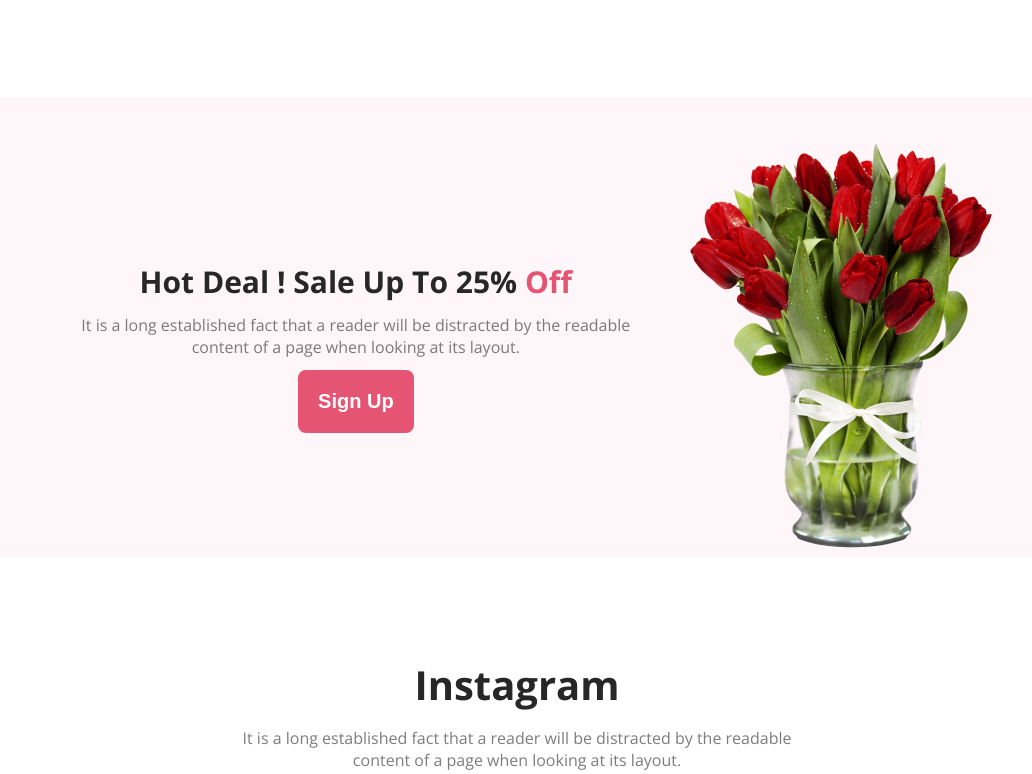
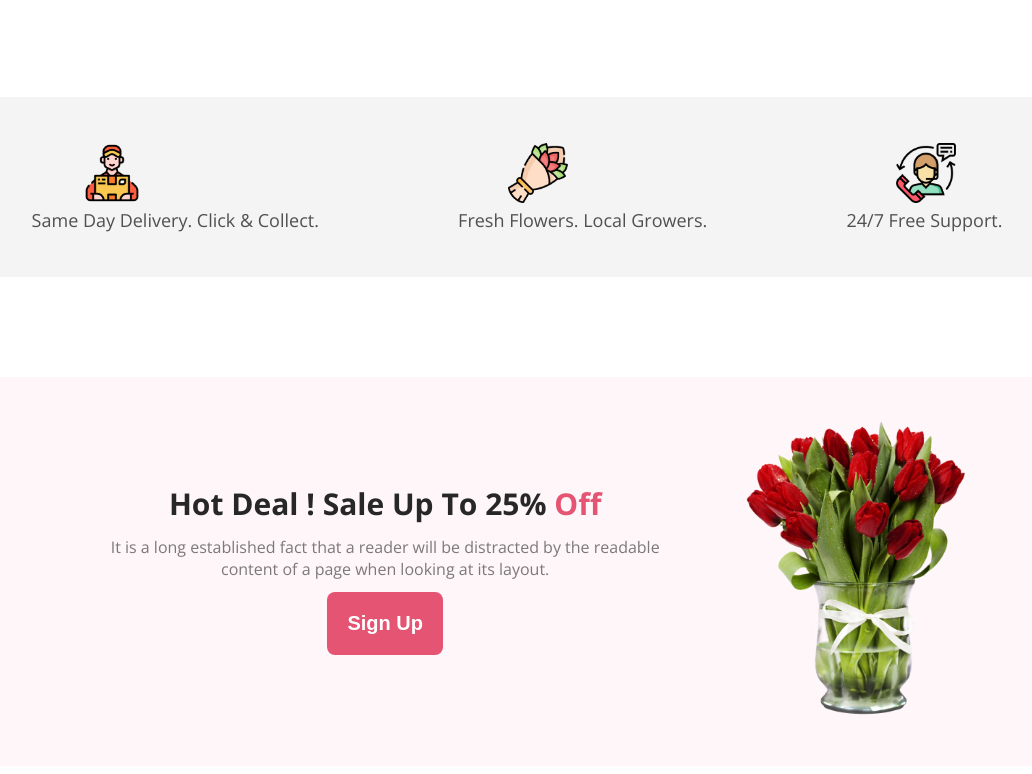
Before and after one commit to arifu00/flower-shop-assignment-ph, a plain HTML site: page index.html in a window 1280 px wide. Shown: the part 1326-2100 px from the top of the page, without its empty margins (123-1155 px from the left). Drawn offline with nearby package versions, Linux system fonts and the light colour scheme.

Commit message:
added support section

```diff
--- a/index.html
+++ b/index.html
@@ -50,6 +50,27 @@
                     <p><u>Pink Flower Tree</u></p>
                 </div>
             </div>
+
+            <div class="support">
+                <div class="support-info">
+
+                        <img class="support-img" src="asset/group.png" alt="">
+
+                    <p class="support-p">Same Day Delivery. Click & Collect.</p>
+                </div>
+                <div class="support-info">
+
+                    <img class="support-img" src="asset/group2.png" alt="">
+
+                    <p class="support-p">Fresh Flowers. Local Growers.</p>
+                </div>
+                <div class="support-info">
+
+                    <img class="support-img" src="asset/group1.png" alt="">
+
+                    <p class="support-p">24/7 Free Support.</p>
+                </div>
+            </div>
         </section>
         <!-- featured-flowers section end  -->
 
@@ -63,7 +84,7 @@
                     <button  class="btn-primary">Sign Up</button>
                 </div>
             </div>
-            <img src="asset/pngwing 8.png" alt="">
+            <img class="hot-deal-pic" src="asset/pngwing 8.png" alt="">
            </div>
         </section>
         <!-- hot deal section end -->
--- a/style.css
+++ b/style.css
@@ -19,7 +19,8 @@
     font-weight: 700;
     cursor: pointer;
 }
-.btn-primary:hover{
+
+.btn-primary:hover {
     background-color: gold;
     color: black;
 }
@@ -109,14 +110,14 @@
     background: rgba(5, 151, 160, 0.15);
     height: 380px;
     width: 350px;
-    padding: 40px 15px 20px 15px;
+    padding: 40px 15px 30px 15px;
 }
 
 .featured-flowers-pic-3 {
     border-radius: 300px 300px 0px 0px;
     background: rgba(71, 125, 17, 0.15);
     height: 380px;
-    padding: 70px 35px 0px 35px;
+    padding: 70px 45px 0px 45px;
 }
 
 .featured-flowers-info p {
@@ -124,6 +125,30 @@
     text-align: center;
     font-size: 18px;
     font-weight: 700;
+}
+
+.support {
+    height: 180px;
+    margin-top: 100px;
+    border-radius: 8px;
+    background: rgba(39, 39, 39, 0.05);
+    display: flex;
+    justify-content: space-around;
+    align-items: center;
+    gap: 30px;
+}
+
+.support-img {
+    width: 60px;
+    text-align: center;
+    margin-left: 50px;
+}
+
+.support-p {
+    color: rgba(39, 39, 39, 0.80);
+    text-align: center;
+    font-size: 18px;
+    font-weight: 400;
 }
 
 /* featured-flowers section end  */
@@ -137,7 +162,7 @@
 .hot-deal {
     margin: 0 auto;
     display: flex;
-    padding: 40px 100px 0px 150px;
+    padding: 40px 100px 45px 150px;
     justify-content: space-evenly;
     align-items: center;
 
@@ -158,6 +183,10 @@
     font-size: 16px;
     font-weight: 400;
     margin-bottom: 12px;
+}
+.hot-deal-pic{
+    width: 230px;
+
 }
 
 .btn-center {
@@ -181,33 +210,38 @@
 
 /* Extra (Our Blog) Section  */
 
-.blog-container{
+.blog-container {
     display: flex;
     gap: 22px;
     justify-content: center;
 }
-.blog-info{
+
+.blog-info {
     border: 3px solid red;
     padding: 8px;
 }
-.blog-title{
+
+.blog-title {
     color: #393737;
-text-align: center;
-font-size: 18px;
-font-weight: 800;
-margin-bottom: 8px;
+    text-align: center;
+    font-size: 18px;
+    font-weight: 800;
+    margin-bottom: 8px;
 }
-.blog-title:hover{
+
+.blog-title:hover {
     color: darkblue;
 }
-.blog-description{
+
+.blog-description {
     color: rgba(71, 69, 69, 0.6);
     font-size: 17px;
     font-weight: 400;
     text-align: justify;
     margin-bottom: 8px;
 }
-.blog-btn{
+
+.blog-btn {
     border-radius: 2px;
     border: 0;
     background: red;
@@ -217,7 +251,8 @@
     font-weight: 700;
     cursor: pointer;
 }
-.blog-btn:hover{
+
+.blog-btn:hover {
     background-color: cornflowerblue;
     color: darkslategray;
 }
```
Also changed, not shown: asset/group.png (renamed from asset/Group 57.png), asset/group1.png (renamed from asset/Group 59.png), asset/group2.png (renamed from asset/Group 58.png).
